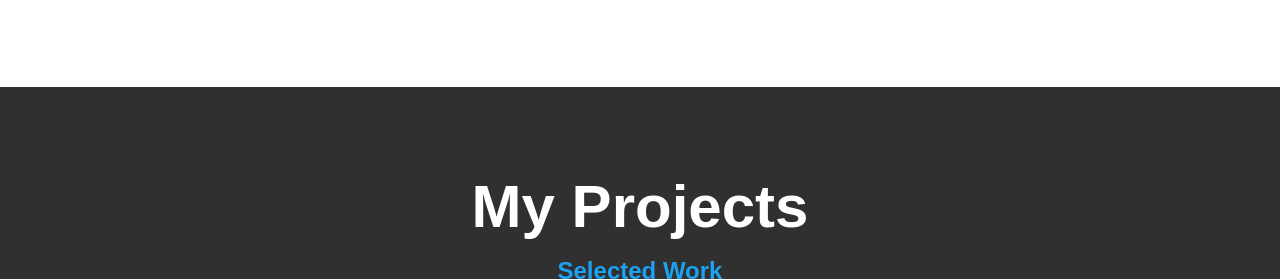
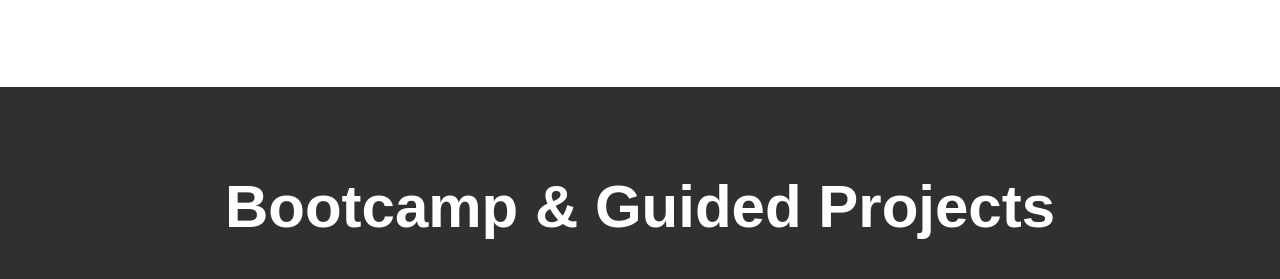
Before and after one commit to robbieevans1/portfolio, a plain HTML site: page index.html in a window 1280 px wide. Shown: the part 1748-2027 px from the top of the page. Drawn offline with nearby package versions, Linux system fonts and the light colour scheme.

Commit message:
updated portfolio

```diff
--- a/index.html
+++ b/index.html
@@ -97,8 +97,8 @@
 
             <!-- My Work -->
             <section class="my-work" id="work">
-                <h2 class="section__title section__title--work">My Projects</h2>
-                <p class="section__subtitle section__subtitle--work">Selected Work</p>
+                <h2 class="section__title section__title--work">Bootcamp & Guided Projects</h2>
+                <p class="section__subtitle section__subtitle--work"></p>
 
                 <div class="portfolio">
 
```
